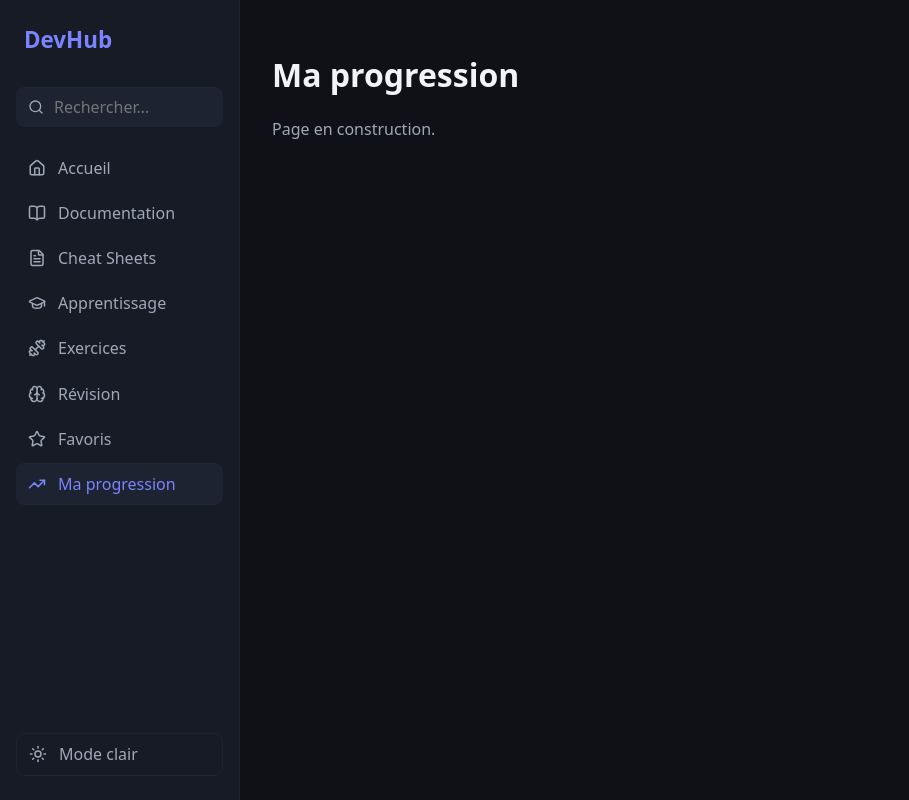
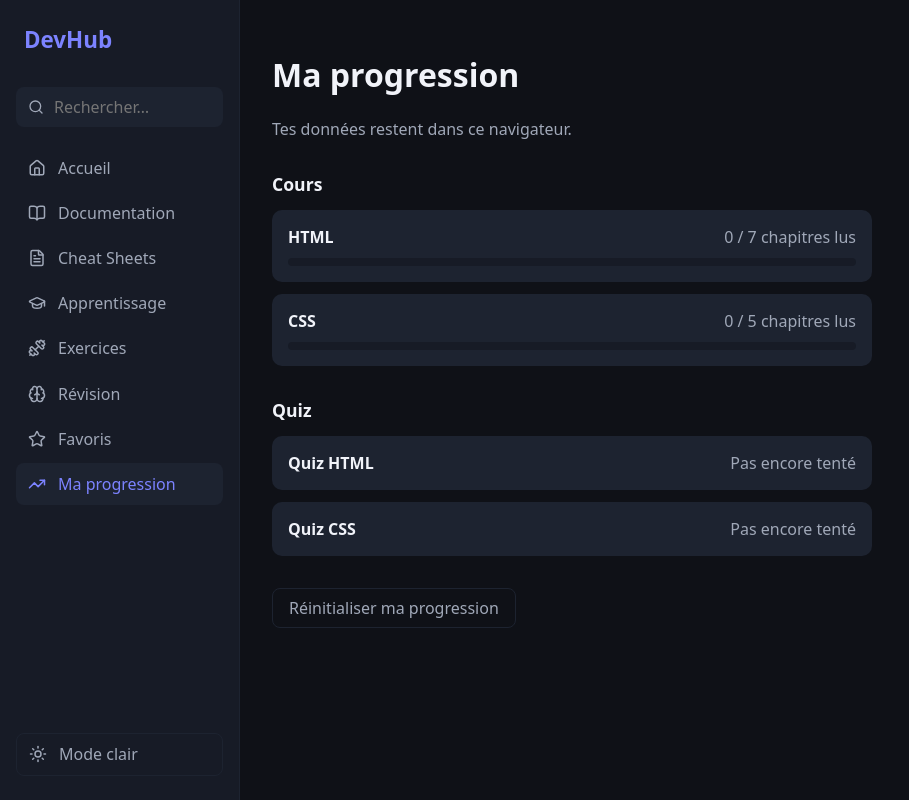
Before and after one commit to lulu8450/devhub, a React (Vite) app: page /#/progression in a window 1280 px wide. Shown: the whole page, without its empty margins (0-909 px from the left). Built offline with nearby package versions, Linux system fonts and the light colour scheme.

Commit message:
Add progress tracking and favorites

```diff
--- a/src/App.jsx
+++ b/src/App.jsx
@@ -7,6 +7,8 @@ import Technology from './pages/Documentation/Technology.jsx'
 import CheatSheets from './pages/CheatSheets/CheatSheets.jsx'
 import Revision from './pages/Revision/Revision.jsx'
 import QuizPage from './pages/Revision/QuizPage.jsx'
+import Favorites from './pages/Favorites/Favorites.jsx'
+import Progress from './pages/Progress/Progress.jsx'
 
 export default function App() {
 	return (
@@ -20,8 +22,8 @@ export default function App() {
 				<Route path="/exercices" element={<PagePlaceholder title="Exercices" />} />
 				<Route path="/revision" element={<Revision />} />
 				<Route path="/revision/:quizId" element={<QuizPage />} />
-        <Route path="/favoris" element={<PagePlaceholder title="Favoris" />} />
-        <Route path="/progression" element={<PagePlaceholder title="Ma progression" />} />
+				<Route path="/favoris" element={<Favorites />} />
+				<Route path="/progression" element={<Progress />} />
 			</Route>
 		</Routes>
 	)
--- a/src/pages/Documentation/Documentation.css
+++ b/src/pages/Documentation/Documentation.css
@@ -89,3 +89,50 @@
 .chapter-content h2 {
     margin-top: 0.5rem;
 }
+
+.chapter {
+    display: flex;
+    justify-content: space-between;
+    align-items: center;
+    gap: 0.5rem;
+}
+
+.chapter-done {
+    color: var(--success);
+    flex-shrink: 0;
+}
+
+.chapter-actions {
+    display: flex;
+    flex-wrap: wrap;
+    gap: 0.75rem;
+    margin-top: 1.5rem;
+}
+
+.action-btn {
+    display: flex;
+    align-items: center;
+    gap: 0.5rem;
+    padding: 0.5rem 1rem;
+    background: transparent;
+    color: var(--text-2);
+    border: 1px solid var(--card);
+    border-radius: 8px;
+    font: inherit;
+    cursor: pointer;
+}
+
+.action-btn:hover {
+    background: var(--card);
+    color: var(--text);
+}
+
+.action-btn.on {
+    color: var(--success);
+    border-color: var(--success);
+}
+
+.action-btn.fav.on {
+    color: #f0c53b;
+    border-color: #f0c53b;
+}
--- a/src/pages/Documentation/Technology.jsx
+++ b/src/pages/Documentation/Technology.jsx
@@ -1,10 +1,14 @@
 import { Link, Navigate, useParams } from 'react-router-dom'
+import { CheckCircle, Star } from 'lucide-react'
 import { technologies } from '../../data/documentation/index.js'
 import CodeBlock from '../../components/code/CodeBlock.jsx'
+import useLocalStorage from '../../hooks/useLocalStorage.js'
 import './Documentation.css'
 
 export default function Technology() {
     const { techId, chapterId } = useParams()
+    const [read, setRead] = useLocalStorage('devhub-chapters-read', {})
+    const [favorites, setFavorites] = useLocalStorage('devhub-favorites', [])
     const tech = technologies.find((t) => t.id === techId)
 
     if (!tech) return <Navigate to="/documentation" replace />
@@ -19,8 +23,14 @@ export default function Technology() {
         )
     }
 
-    const chapter =
-        tech.chapters.find((c) => c.id === chapterId) ?? tech.chapters[0]
+    const chapter = tech.chapters.find((c) => c.id === chapterId) ?? tech.chapters[0]
+    const key = `${tech.id}/${chapter.id}`
+    const isRead = Boolean(read[key])
+    const isFavorite = favorites.includes(key)
+
+    const toggleRead = () => setRead({ ...read, [key]: !isRead })
+    const toggleFavorite = () =>
+        setFavorites(isFavorite ? favorites.filter((f) => f !== key) : [...favorites, key])
 
     return (
         <main className="page">
@@ -34,7 +44,10 @@ export default function Technology() {
                             to={`/documentation/${tech.id}/${c.id}`}
                             className={c.id === chapter.id ? 'chapter active' : 'chapter'}
                         >
-                            {c.title}
+                            <span>{c.title}</span>
+                            {read[`${tech.id}/${c.id}`] && (
+                                <CheckCircle size={16} className="chapter-done" />
+                            )}
                         </Link>
                     ))}
                 </nav>
@@ -47,6 +60,22 @@ export default function Technology() {
                     <ul>
                         {chapter.mistakes.map((m) => <li key={m}>{m}</li>)}
                     </ul>
+                    <div className="chapter-actions">
+                        <button
+                            className={isRead ? 'action-btn on' : 'action-btn'}
+                            onClick={toggleRead}
+                        >
+                            <CheckCircle size={16} />
+                            {isRead ? 'Chapitre lu' : 'Marquer comme lu'}
+                        </button>
+                        <button
+                            className={isFavorite ? 'action-btn fav on' : 'action-btn fav'}
+                            onClick={toggleFavorite}
+                        >
+                            <Star size={16} />
+                            {isFavorite ? 'Retirer des favoris' : 'Ajouter aux favoris'}
+                        </button>
+                    </div>
                 </article>
             </div>
         </main>
--- /dev/null
+++ b/src/pages/Favorites/Favorites.jsx
@@ -0,0 +1,44 @@
+import { Link } from 'react-router-dom'
+import { technologies } from '../../data/documentation/index.js'
+import useLocalStorage from '../../hooks/useLocalStorage.js'
+import '../Documentation/Documentation.css'
+
+export default function Favorites() {
+    const [favorites] = useLocalStorage('devhub-favorites', [])
+
+    const items = favorites
+        .map((key) => {
+            const [techId, chapterId] = key.split('/')
+            const tech = technologies.find((t) => t.id === techId)
+            const chapter = tech?.chapters.find((c) => c.id === chapterId)
+            return tech && chapter ? { key, tech, chapter } : null
+        })
+        .filter(Boolean)
+
+    return (
+        <main className="page">
+            <h1>Favoris</h1>
+            <p className="muted">Les chapitres que tu veux retrouver vite.</p>
+
+            {items.length === 0 ? (
+                <p className="muted">
+                    Aucun favori pour l'instant. Ouvre un chapitre et clique sur « Ajouter aux favoris ».
+                </p>
+            ) : (
+                <div className="tech-grid">
+                    {items.map(({ key, tech, chapter }) => (
+                        <Link
+                            key={key}
+                            to={`/documentation/${tech.id}/${chapter.id}`}
+                            className="tech-card"
+                            style={{ borderTopColor: tech.color }}
+                        >
+                            <h2>{chapter.title}</h2>
+                            <p>{tech.name}</p>
+                        </Link>
+                    ))}
+                </div>
+            )}
+        </main>
+    )
+}
--- /dev/null
+++ b/src/pages/Progress/Progress.css
@@ -0,0 +1,62 @@
+.progress-title {
+    margin-top: 2rem;
+    font-size: 1.1rem;
+}
+
+.progress-list {
+    display: flex;
+    flex-direction: column;
+    gap: 0.75rem;
+    max-width: 600px;
+}
+
+.progress-item {
+    background: var(--card);
+    border-radius: 10px;
+    padding: 1rem;
+}
+
+.progress-head {
+    display: flex;
+    justify-content: space-between;
+    gap: 1rem;
+}
+
+.progress-head a {
+    color: var(--text);
+    font-weight: 600;
+    text-decoration: none;
+}
+
+.progress-head a:hover {
+    color: var(--primary);
+}
+
+.progress-track {
+    height: 8px;
+    margin-top: 0.6rem;
+    background: var(--bg-2);
+    border-radius: 999px;
+    overflow: hidden;
+}
+
+.progress-fill {
+    height: 100%;
+    transition: width 0.3s;
+}
+
+.reset-btn {
+    margin-top: 2rem;
+    padding: 0.5rem 1rem;
+    background: transparent;
+    color: var(--text-2);
+    border: 1px solid var(--card);
+    border-radius: 8px;
+    font: inherit;
+    cursor: pointer;
+}
+
+.reset-btn:hover {
+    color: #e8503c;
+    border-color: #e8503c;
+}
--- /dev/null
+++ b/src/pages/Progress/Progress.jsx
@@ -0,0 +1,70 @@
+import { Link } from 'react-router-dom'
+import { technologies } from '../../data/documentation/index.js'
+import { quizzes } from '../../data/quizzes/index.js'
+import useLocalStorage from '../../hooks/useLocalStorage.js'
+import '../Documentation/Documentation.css'
+import './Progress.css'
+
+export default function Progress() {
+    const [read, setRead] = useLocalStorage('devhub-chapters-read', {})
+    const [scores, setScores] = useLocalStorage('devhub-quiz-scores', {})
+
+    const courses = technologies.filter((t) => t.chapters.length > 0)
+
+    const reset = () => {
+        if (window.confirm('Effacer ta progression et tes scores ? Tes favoris sont conservés.')) {
+            setRead({})
+            setScores({})
+        }
+    }
+
+    return (
+        <main className="page">
+            <h1>Ma progression</h1>
+            <p className="muted">Tes données restent dans ce navigateur.</p>
+
+            <h2 className="progress-title">Cours</h2>
+            <div className="progress-list">
+                {courses.map((tech) => {
+                    const total = tech.chapters.length
+                    const done = tech.chapters.filter((c) => read[`${tech.id}/${c.id}`]).length
+                    return (
+                        <div key={tech.id} className="progress-item">
+                            <div className="progress-head">
+                                <Link to={`/documentation/${tech.id}`}>{tech.name}</Link>
+                                <span className="muted">{done} / {total} chapitres lus</span>
+                            </div>
+                            <div className="progress-track">
+                                <div
+                                    className="progress-fill"
+                                    style={{ width: `${(done / total) * 100}%`, background: tech.color }}
+                                />
+                            </div>
+                        </div>
+                    )
+                })}
+            </div>
+
+            <h2 className="progress-title">Quiz</h2>
+            <div className="progress-list">
+                {quizzes.map((quiz) => {
+                    const best = scores[quiz.id]
+                    return (
+                        <div key={quiz.id} className="progress-item">
+                            <div className="progress-head">
+                                <Link to={`/revision/${quiz.id}`}>{quiz.title}</Link>
+                                <span className="muted">
+                                    {best !== undefined
+                                        ? `Meilleur score : ${best} / ${quiz.questions.length}`
+                                        : 'Pas encore tenté'}
+                                </span>
+                            </div>
+                        </div>
+                    )
+                })}
+            </div>
+
+            <button className="reset-btn" onClick={reset}>Réinitialiser ma progression</button>
+        </main>
+    )
+}
```
Also changed, not shown: src/main.jsx (+5 -5 lines). Lines whose indentation alone changed are shown as unchanged.
